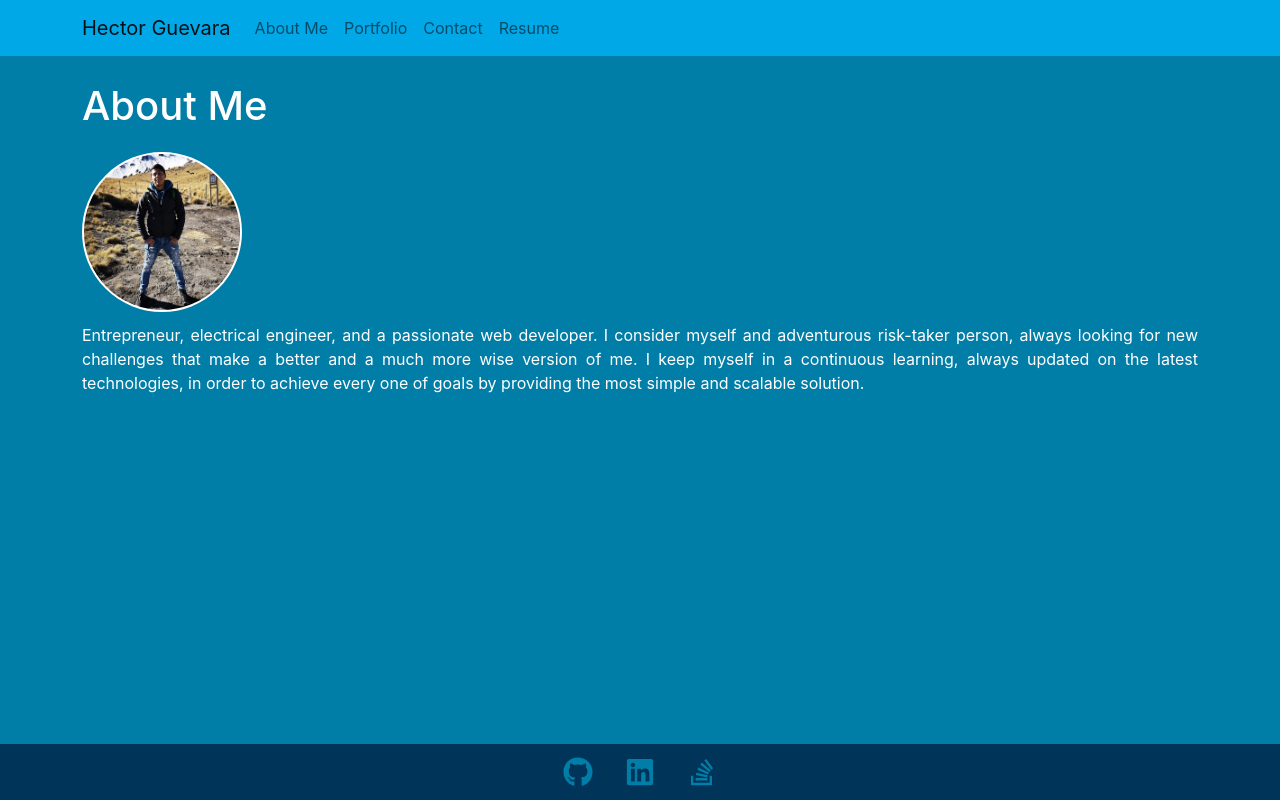
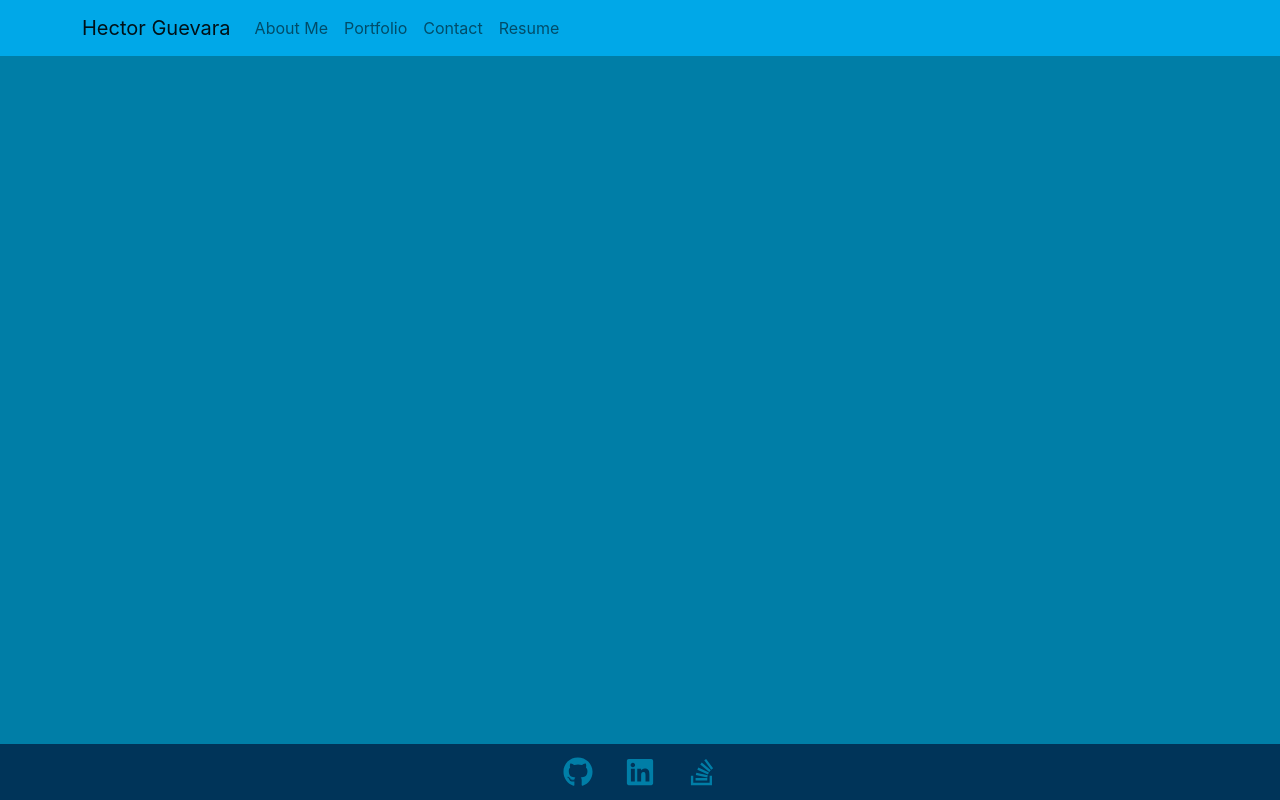
Before and after one commit to HGuevaraCF/portfolio, a React (Create React App) app: page / in a window 1280 px wide. Built offline with nearby package versions, Linux system fonts and the light colour scheme.

Commit message:
router issue

```diff
--- a/src/App.js
+++ b/src/App.js
@@ -35,10 +35,10 @@ function App() {
       </Navbar>
       <div className='content'>
         <Routes>
-          <Route path="/" element={<AboutMe/>} />
-          <Route path="/work" element={<Portfolio/>} />
-          <Route path="/contact" element={<Contact/>} />
-          <Route path="/resume" element={<Resume/>} />
+          <Route path="portfolio/" element={<AboutMe/>} />
+          <Route path="portfolio/work" element={<Portfolio/>} />
+          <Route path="portfolio/contact" element={<Contact/>} />
+          <Route path="portfolio/resume" element={<Resume/>} />
         </Routes>
       </div>
       </BrowserRouter>
```
